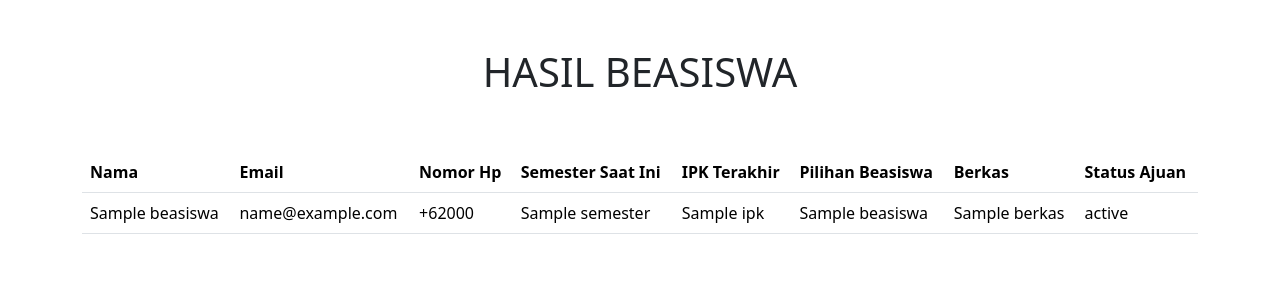
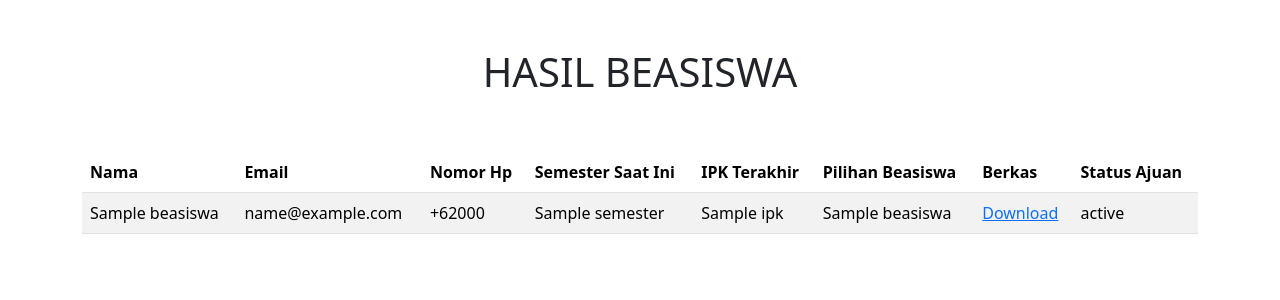
Before and after one commit to ekoyudop/Sertifikasi, a Flask app: page /hasil in a window 1280 px wide. Shown: the part 74-374 px from the top of the page. Run offline with Flask 3, Linux system fonts and the light colour scheme; a database or web service that is not in the repository returns one stand-in record (values such as "Sample title").

Commit message:
Update submit route to save file and add download link in hasil page

```diff
--- a/app.py
+++ b/app.py
@@ -3,6 +3,12 @@ from os.path import join, dirname
 from dotenv import load_dotenv
 from flask import Flask, request, render_template, redirect, url_for, jsonify
 from pymongo import MongoClient
+import jwt
+import datetime
+import hashlib
+from bson import ObjectId
+from datetime import datetime
+
 
 dotenv_path = join(dirname(__file__), '.env')
 load_dotenv(dotenv_path)
@@ -37,7 +43,15 @@ def submit():
     semester = int(request.form["semester"])
     # ipk = int(request.form["ipk"])
     beasiswa = request.form["beasiswa"]
-    # berkas = request.files["berkas"]
+    berkas = request.files["berkas"]
+
+    today = datetime.now()
+    mytime = today.strftime("%Y-%m-%d-%H-%M-%S")
+
+    if berkas:
+        extension = berkas.filename.split('.')[-1]
+        filename = f'static/submit-{mytime}.{extension}'
+        berkas.save(filename)
 
     db.beasiswa.insert_one({
         "nama": nama,
@@ -46,7 +60,7 @@ def submit():
         "semester": semester,
         # "ipk": ipk,
         "beasiswa": beasiswa,
-        # "berkas": berkas
+        "berkas": filename if berkas else None,
         "status": "Belum diverifikasi"
     })
 
--- a/templates/hasil.html
+++ b/templates/hasil.html
@@ -53,7 +53,7 @@
     <div class="container">
         <h1 class="text-center p-5 animate__animated animate__fadeIn">HASIL BEASISWA</h1>
         <div class="table-responsive">
-            <table class="table">
+            <table class="table table-striped">
                 <thead>
                     <tr>
                         <th scope="col">Nama</th>
@@ -75,7 +75,7 @@
                         <td>{{beasiswa.semester}}</td>
                         <td>{{beasiswa.ipk}}</td>
                         <td>{{beasiswa.beasiswa}}</td>
-                        <td>{{beasiswa.berkas}}</td>
+                        <td><a href="{{beasiswa.berkas}}" download>Download</a></td>
                         <td>{{beasiswa.status}}</td>
                     </tr>
                     {% endfor %}
```
Also changed, not shown: static/submit-2024-03-17-18-38-05.jpg (added), static/submit-2024-03-17-18-38-40.jpg (added).
